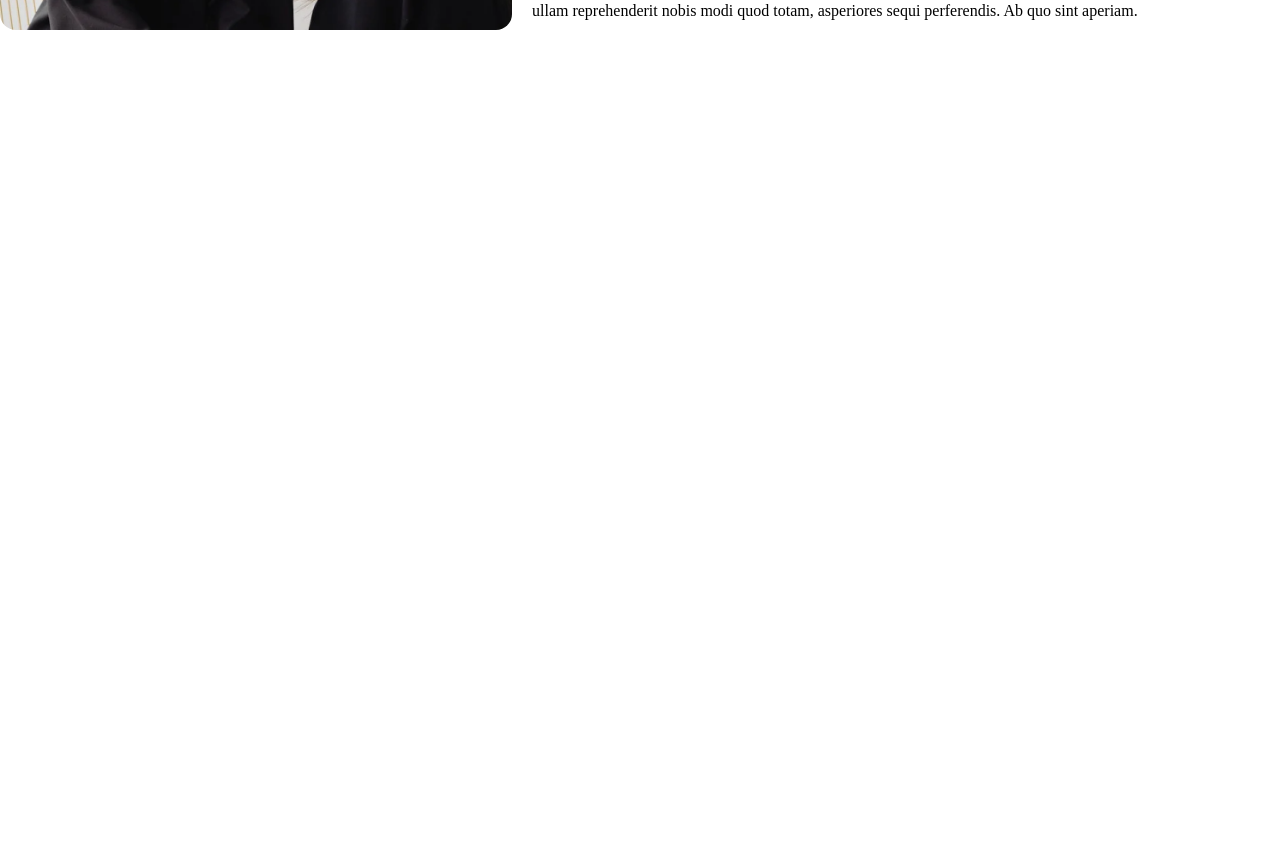
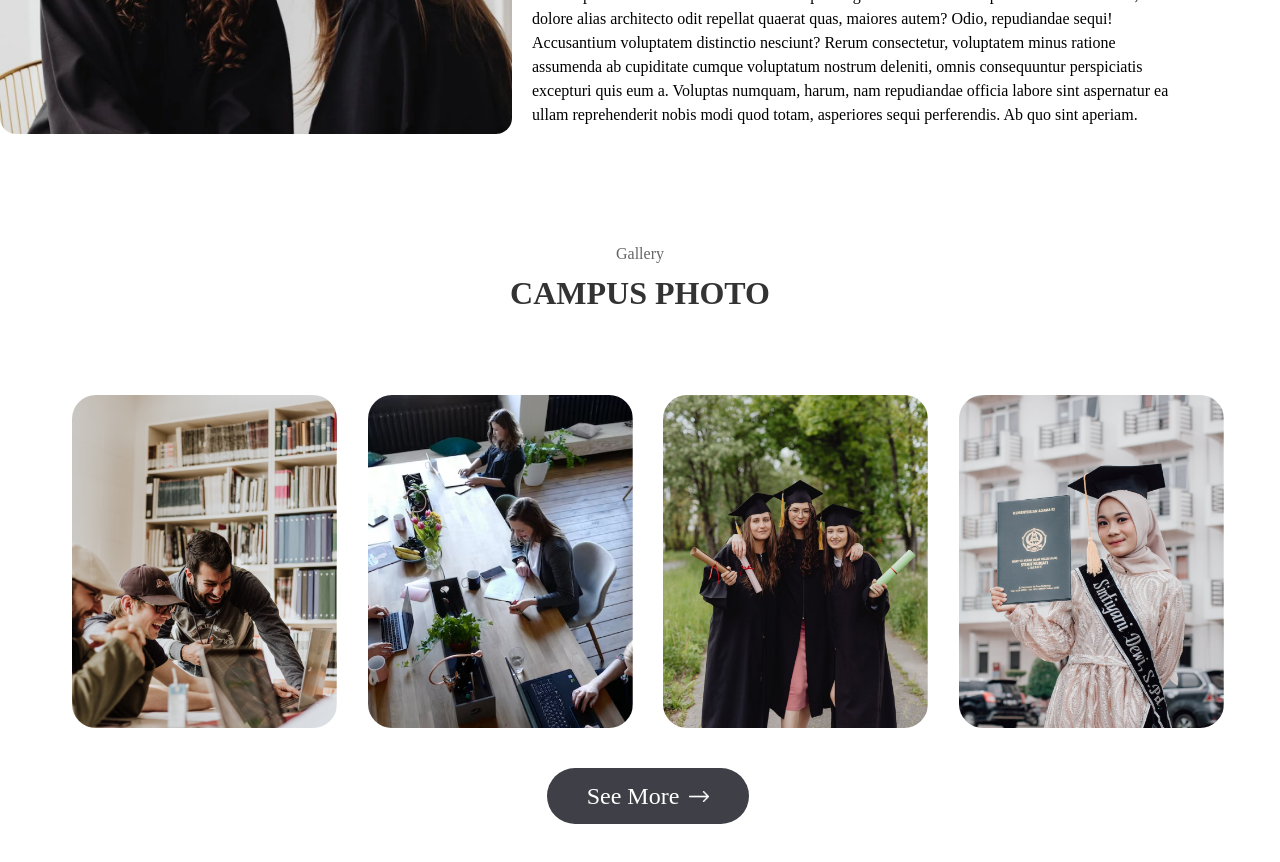
Before and after one commit to deveshh30/REACT, a React (Vite) app in the folder PROJECTS/EDUNITY/edunity/: page / in a window 1280 px wide. Shown: the part 1900-2762 px from the top of the page. Before the commit the page ends 2039 px from the top, so only its background shows below. Built offline with nearby package versions, Linux system fonts and the light colour scheme.

Commit message:
Add Campus component and integrate into App; update Title component props

```diff
--- a/PROJECTS/EDUNITY/edunity/src/App.jsx
+++ b/PROJECTS/EDUNITY/edunity/src/App.jsx
@@ -5,6 +5,7 @@ import Hero from "./component/Hero/hero.jsx"
 import Programs from './component/programs/programs.jsx'
 import About from './component/about/about.jsx'
 import Title from './component/title/Title.jsx'
+import Campus from './component/campus/Campus.jsx'
 
 function App() {
 
@@ -12,11 +13,12 @@ function App() {
     <div className="no-scrollbar">
     <Navbar/>
     <Hero/>
-    <div className="">
+    <div className="text-black text-2xl">
     <Title subTitle='Our Program' title= 'What we OFFER' />
     <Programs/>
     <About/>
     <Title subTitle='Gallery' title= 'campus photo' />
+    <Campus/>
     </div>
 
     </div>
--- /dev/null
+++ b/PROJECTS/EDUNITY/edunity/src/component/campus/Campus.jsx
@@ -0,0 +1,27 @@
+import React from 'react'
+import './campus.css'
+import gallery_1 from '../../assets/gallery-1.png'
+import gallery_2 from '../../assets/gallery-2.png'
+import gallery_3 from '../../assets/gallery-3.png'
+import gallery_4 from '../../assets/gallery-4.png'
+import arrow from '../../assets/white-arrow.png'
+
+const Campus = () => {
+  return (
+    <div>
+      <div className="campus mt-20 mb-20 w-[90%] ml-18 text-center ">
+        <div className="gallery flex items-center justify-between mb-10 ">
+            <img className='w-[23%] rounded-3xl' src={gallery_1} alt="" />
+            <img className='w-[23%] rounded-3xl' src={gallery_2} alt="" />
+            <img className='w-[23%] rounded-3xl' src={gallery_3} alt="" />
+            <img className='w-[23%] rounded-3xl' src={gallery_4} alt="" />
+        </div>
+        <button className='bg-zinc-700 px-10 py-3 text-white inline-flex items-center justify-center rounded-4xl'>
+            See More <img className='w-5 ml-2.5' src={arrow} />
+        </button>
+      </div>
+    </div>
+  )
+}
+
+export default Campus
--- a/PROJECTS/EDUNITY/edunity/src/component/title/Title.jsx
+++ b/PROJECTS/EDUNITY/edunity/src/component/title/Title.jsx
@@ -1,9 +1,10 @@
 import React from 'react'
 import './title.css'
-const Title = () => {
+const Title = ({ subTitle, title }) => {
   return (
-    <div>
-
+    <div className="title">
+      <p>{subTitle}</p>
+      <h2>{title}</h2>
     </div>
   )
 }
--- a/PROJECTS/EDUNITY/edunity/src/component/title/title.css
+++ b/PROJECTS/EDUNITY/edunity/src/component/title/title.css
@@ -0,0 +1,17 @@
+.title {
+  text-align: center;
+  margin: 2rem 0;
+}
+
+.title p {
+  color: #666;
+  font-size: 1rem;
+  margin-bottom: 0.5rem;
+}
+
+.title h2 {
+  color: #333;
+  font-size: 2rem;
+  font-weight: bold;
+  text-transform: uppercase;
+}
```
Also changed, not shown: PROJECTS/EDUNITY/edunity/src/component/campus/campus.css (added).
